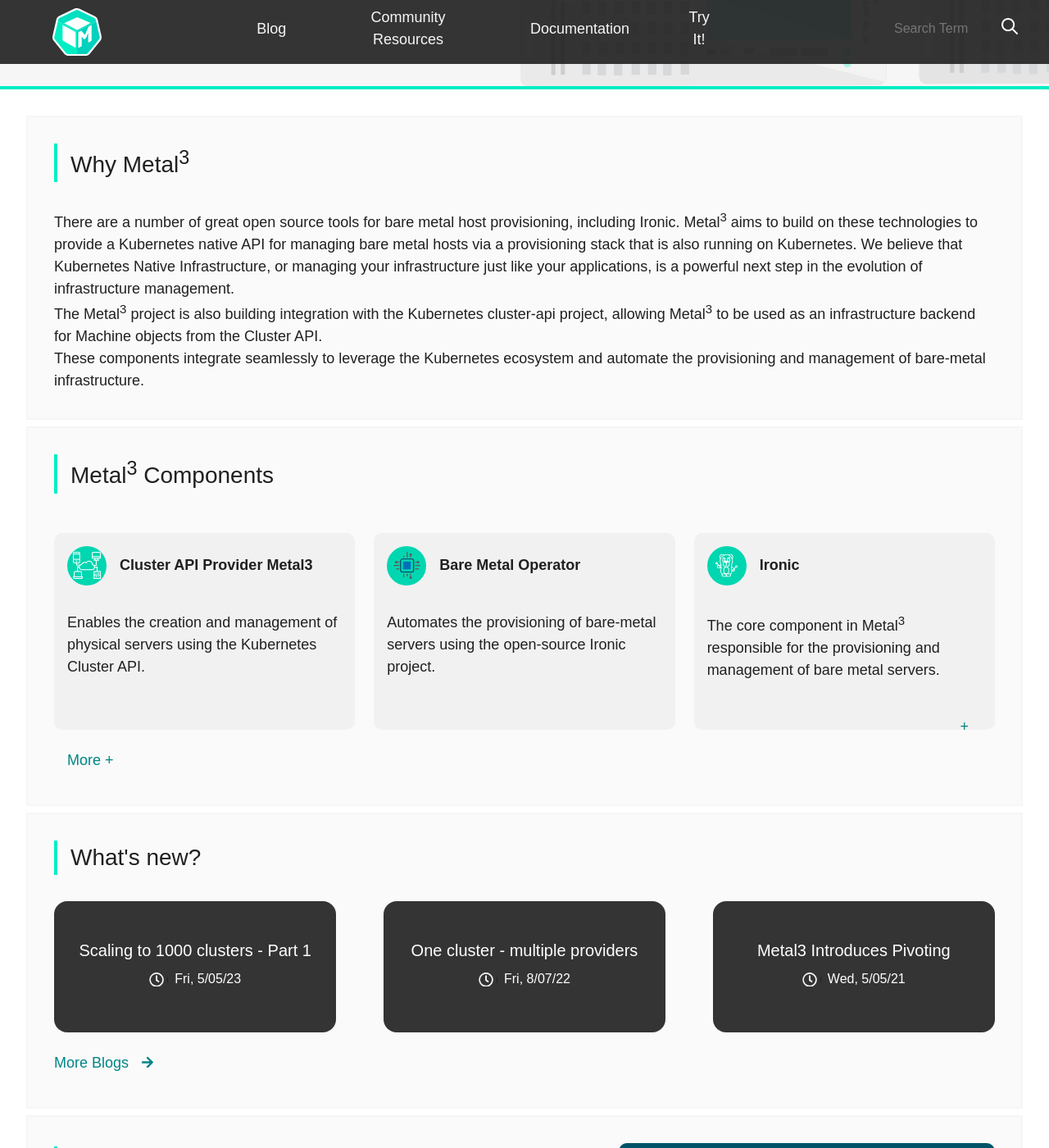
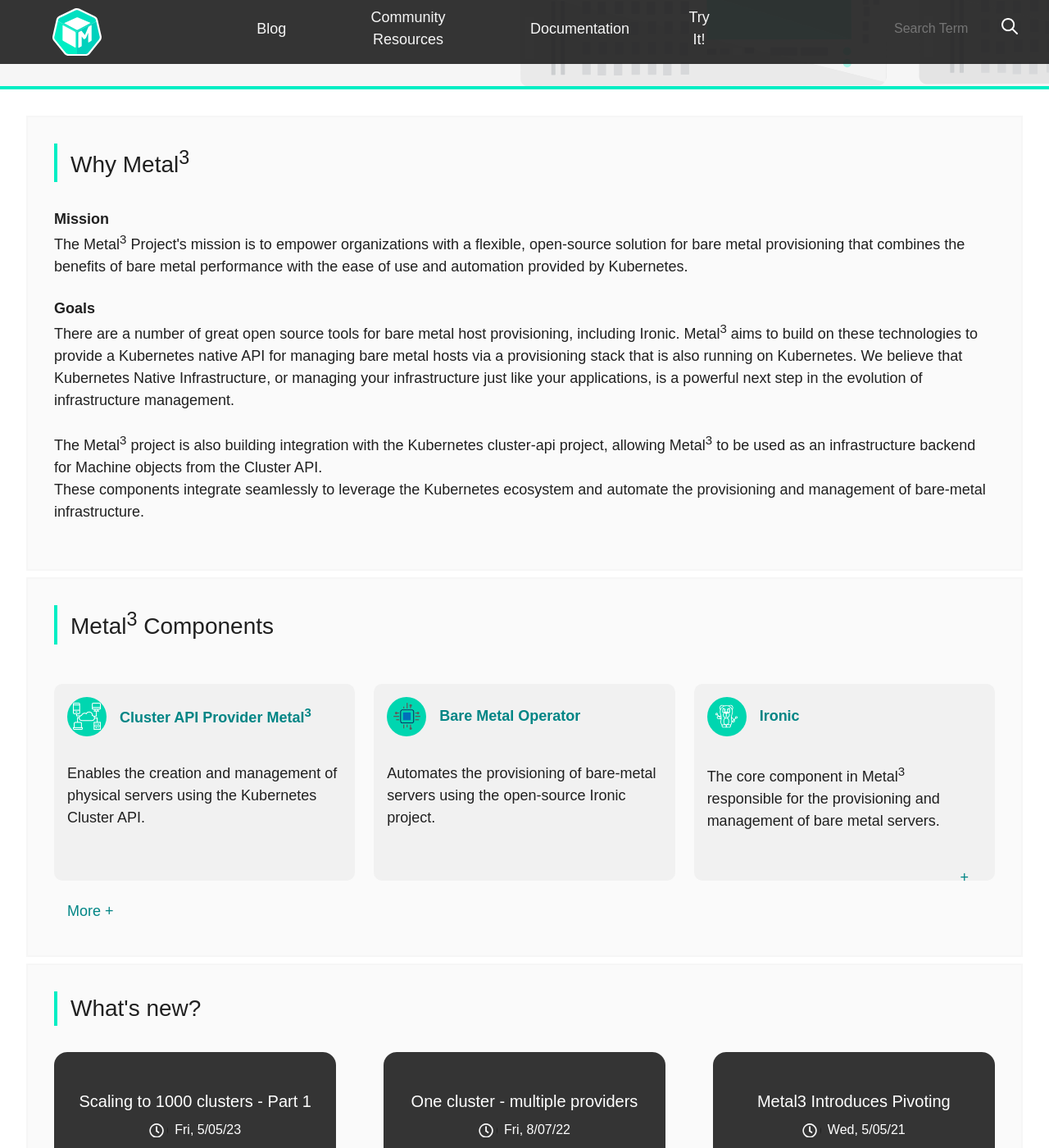
Before and after one commit to metal3-io/metal3-io.github.io, a Jekyll site: the page built from index.html, in a window 1280 px wide and 1400 px high, scrolled down 495 px. Shown: the whole window at 82% size. Built offline with Jekyll 4.4.1, drawn with Linux system fonts in a browser that asks for light colours; nearby versions of some CDN libraries; comment, search, counter and statistics services are not loaded.

Commit message:
new mission and goal section

```diff
--- a/_sass/_header.scss
+++ b/_sass/_header.scss
@@ -50,8 +50,8 @@
       width: 50%;
       margin-top: var(--mk--spacer--xs);
       font-size: var(--mk--FontSize--xl);
-      @media(max-width: $mk--breakpoint--md){
-        width: 100px;
+      @media(max-width: $mk--breakpoint--lg){
+        width: 100%;
       }
     }
     .mk-button {
--- a/_sass/_homepage.scss
+++ b/_sass/_homepage.scss
@@ -99,6 +99,7 @@
     }
     @media (max-width: $mk--breakpoint--md) {
       width: 100%;
+      height: 16rem;
     }
   }
   &__header {
--- a/_sass/_type.scss
+++ b/_sass/_type.scss
@@ -6,6 +6,9 @@
         border-left: var(--mk--BorderWidth--lg) solid var(--mk--BorderColor--100);
         padding-left: var(--mk--spacer--sm);
     }
+   &.mk-border {
+    border-bottom: var(--mk--BorderWidth--md) solid var(--mk--BorderColor--100);
+   }
 }
 
 .mk-heading--xs {
--- a/index.html
+++ b/index.html
@@ -16,19 +16,27 @@ layout: default
         <header class="mk-main__header">
         <h2 class="mk-heading mk-heading--xl mk-m-border">Why Metal<sup>3</sup></h2>
         </header>
+        <h3>Mission</h3>
+        <p>
+          The Metal<sup>3</sup> Project's mission is to empower organizations with a flexible,
+          open-source solution for bare metal provisioning that combines
+          the benefits of bare metal performance with the ease of use and
+          automation provided by Kubernetes.
+        </p><br>
+        <h3>Goals</h3>
         <p class="mk-heading--md">There are a number of great open source tools for bare metal host provisioning,
          including Ironic.
          Metal<sup>3</sup> aims to build on these technologies to provide a Kubernetes native API for managing bare
          metal hosts via a provisioning stack that is also running on Kubernetes. We believe that Kubernetes
          Native Infrastructure, or managing your infrastructure just like your applications, is a powerful next
-         step in the evolution of infrastructure management.</p>
+         step in the evolution of infrastructure management.</p><br>
        <p class=" mk-heading--md">
          The Metal<sup>3</sup> project is also building integration with the Kubernetes
          cluster-api project, allowing Metal<sup>3</sup> to be used as an infrastructure
          backend for Machine objects from the Cluster API. <br> These components integrate
          seamlessly to leverage the Kubernetes ecosystem and automate the provisioning
          and management of bare-metal infrastructure.
-       </p>
+       </p><br>
      </div>
      </section>
 <section class="mk-why-baremetal mk-main__section">
@@ -41,7 +49,7 @@ layout: default
         <div class="icon">
           <img src="./assets/images/computer.png" alt="" />
         </div>
-        <h3>Cluster API Provider Metal3</h3>
+        <a href="https://book.metal3.io/capm3/introduction.html"><h3>Cluster API Provider Metal<sup>3</sup></h3></a>
       </div>
       <div class="mk-why-baremetal__body">
         <p>
@@ -55,7 +63,7 @@ layout: default
         <div class="icon">
           <img src="./assets/images/BMO.png" alt="" />
         </div>
-        <h3>Bare Metal Operator</h3>
+        <a href="https://book.metal3.io/bmo/introduction.html#bare-metal-operator"><h3>Bare Metal Operator</h3></a>
       </div>
       <div class="mk-why-baremetal__body">
         <p>
@@ -69,7 +77,8 @@ layout: default
         <div class="icon">
           <img src="./assets/images/ironic.svg" alt="" />
         </div>
-        <h3>Ironic</h3>
+        <a href="https://book.metal3.io/ironic/introduction.html"><h3>Ironic</h3></a>
+
       </div>
       <div class="mk-why-baremetal__body">
         <p>
@@ -77,7 +86,7 @@ layout: default
             for the provisioning and management of bare metal servers.
         </p><br>
         <div id="mk-why-baremetal__dropdown-content" class="mk-why-baremetal__dropdown-content" style="display: none">
-          <h3>Hardware Manager</h3>
+        <h3>Hardware Manager</h3>
             <p>
                 Acts as a plugin or driver within Ironic to communicate with the underlying
                 hardware resources effectively.
@@ -97,7 +106,7 @@ layout: default
         <div class="icon">
           <img src="./assets/images/public-service.png" alt="" />
         </div>
-        <h3>IP Address Manager</h3>
+        <a href="https://book.metal3.io/ipam/introduction.html"><h3>IP Address Manager</h3></a>
       </div>
       <div class="mk-why-baremetal__body">
         <p>
```
